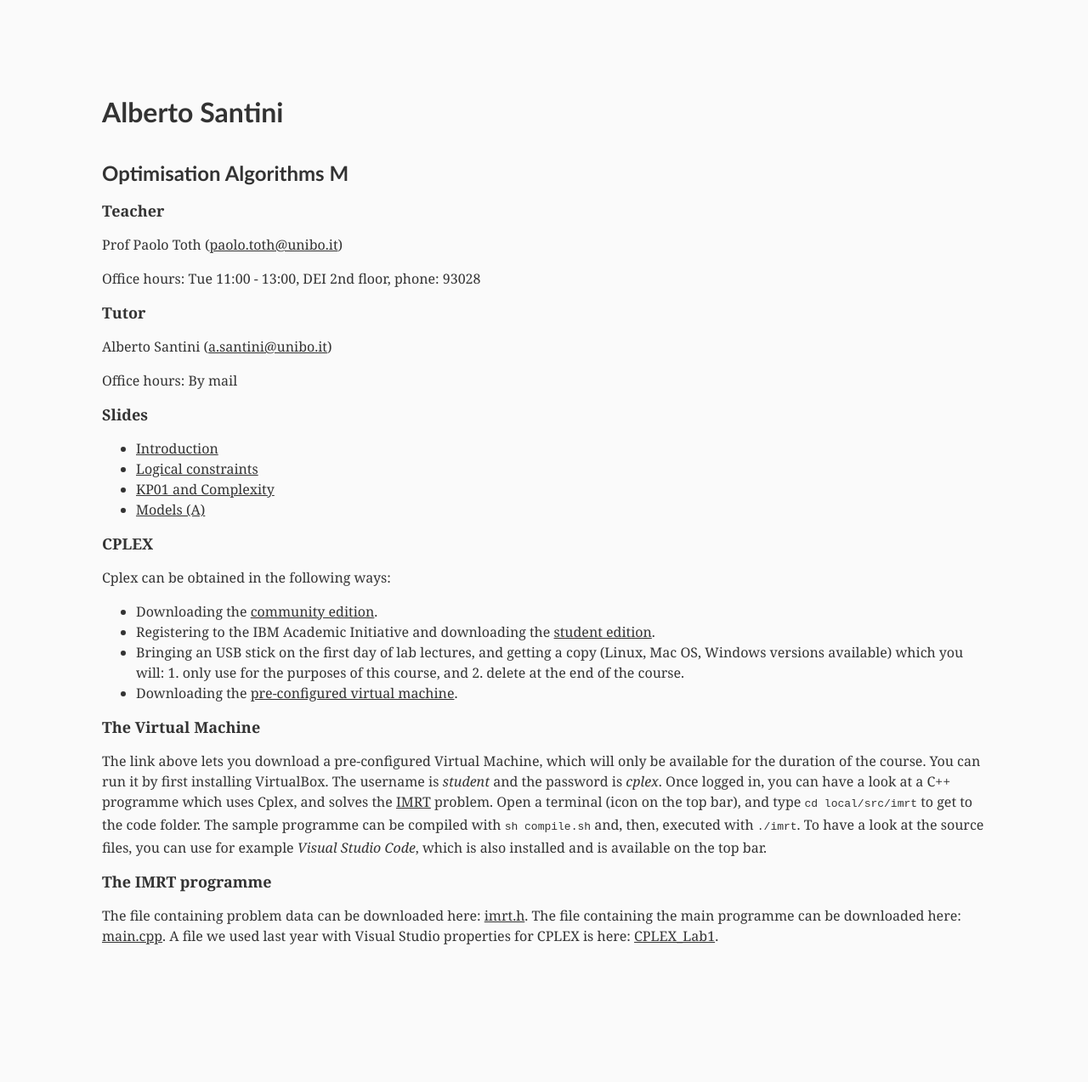
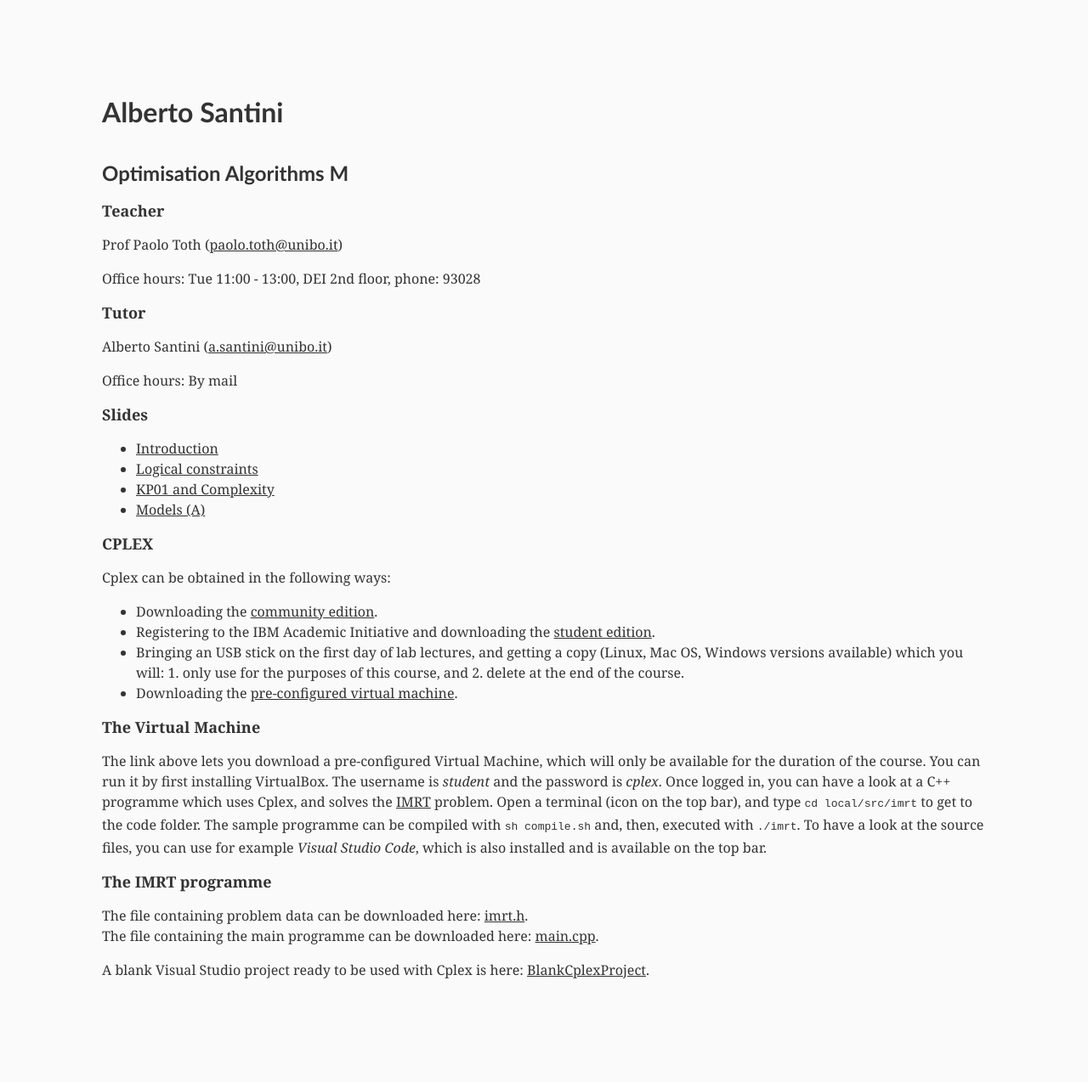
Before and after one commit to alberto-santini/alberto-santini.github.io, a Jekyll site: the page built from oa/index.html, in a window 1280 px wide. Shown: the whole page at 85% size. Built offline with Jekyll 4.4.1, drawn with Linux system fonts in a browser that asks for light colours; before the commit the page ends 1234 px from its top, so only the background shows below that.

Commit message:
Added cplex proj

```diff
--- a/oa/index.html
+++ b/oa/index.html
@@ -68,9 +68,12 @@ layout: default
     <h1>The IMRT programme</h1>
 
     <p>
-      The file containing problem data can be downloaded here: <a href="/files/oa/imrt.h">imrt.h</a>.
+      The file containing problem data can be downloaded here: <a href="/files/oa/imrt.h">imrt.h</a>.<br/>
       The file containing the main programme can be downloaded here: <a href="/files/oa/main.cpp">main.cpp</a>.
-      A file we used last year with Visual Studio properties for CPLEX is here: <a href="/files/oa/CPLEX_Lab1.props">CPLEX_Lab1</a>.
+    </p>
+
+    <p>
+      A blank Visual Studio project ready to be used with Cplex is here: <a href="/files/oa/BlankCplexProject.zip">BlankCplexProject</a>.
     </p>
   </div>
 </section>
```
Also changed, not shown: 1 other file.
